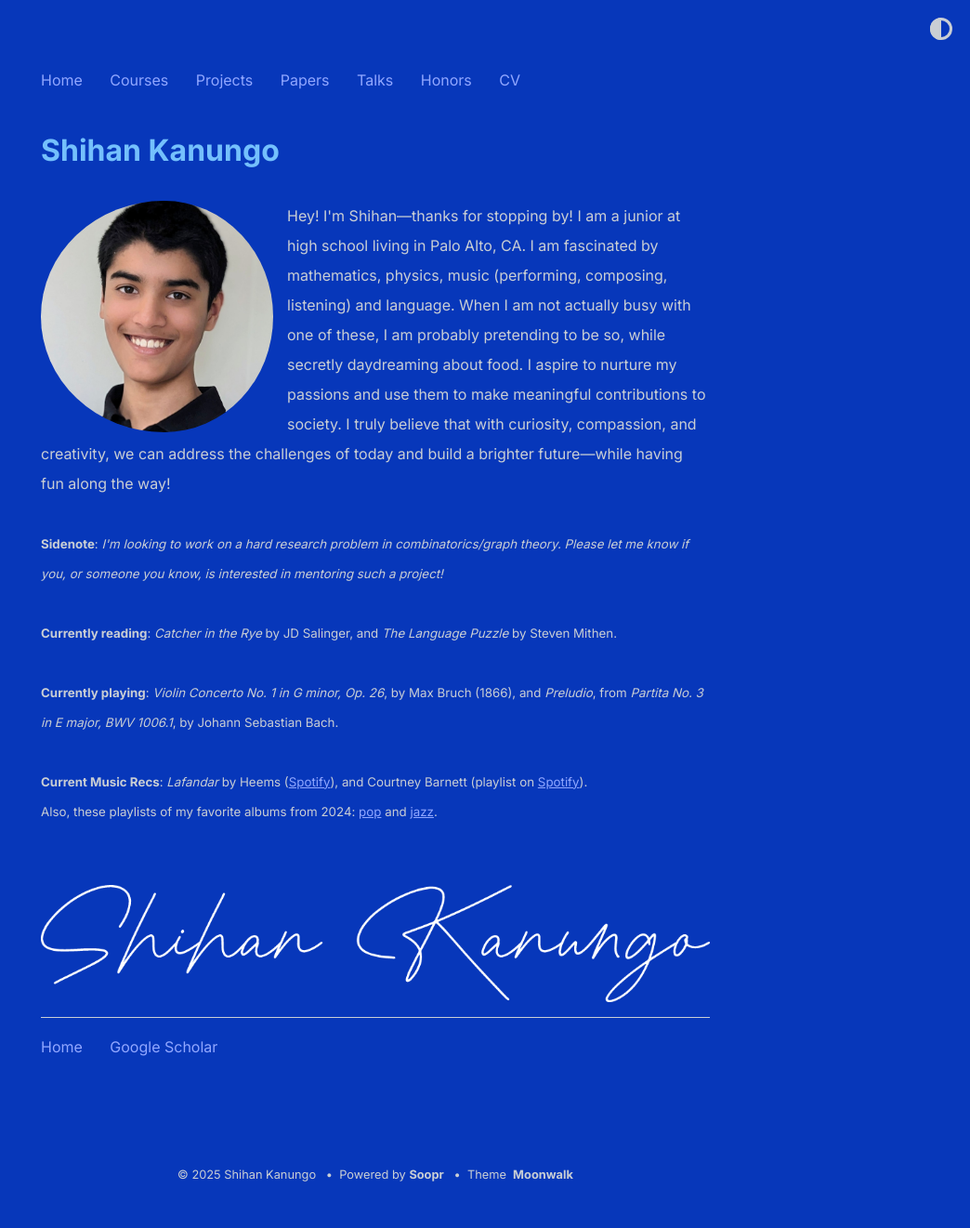
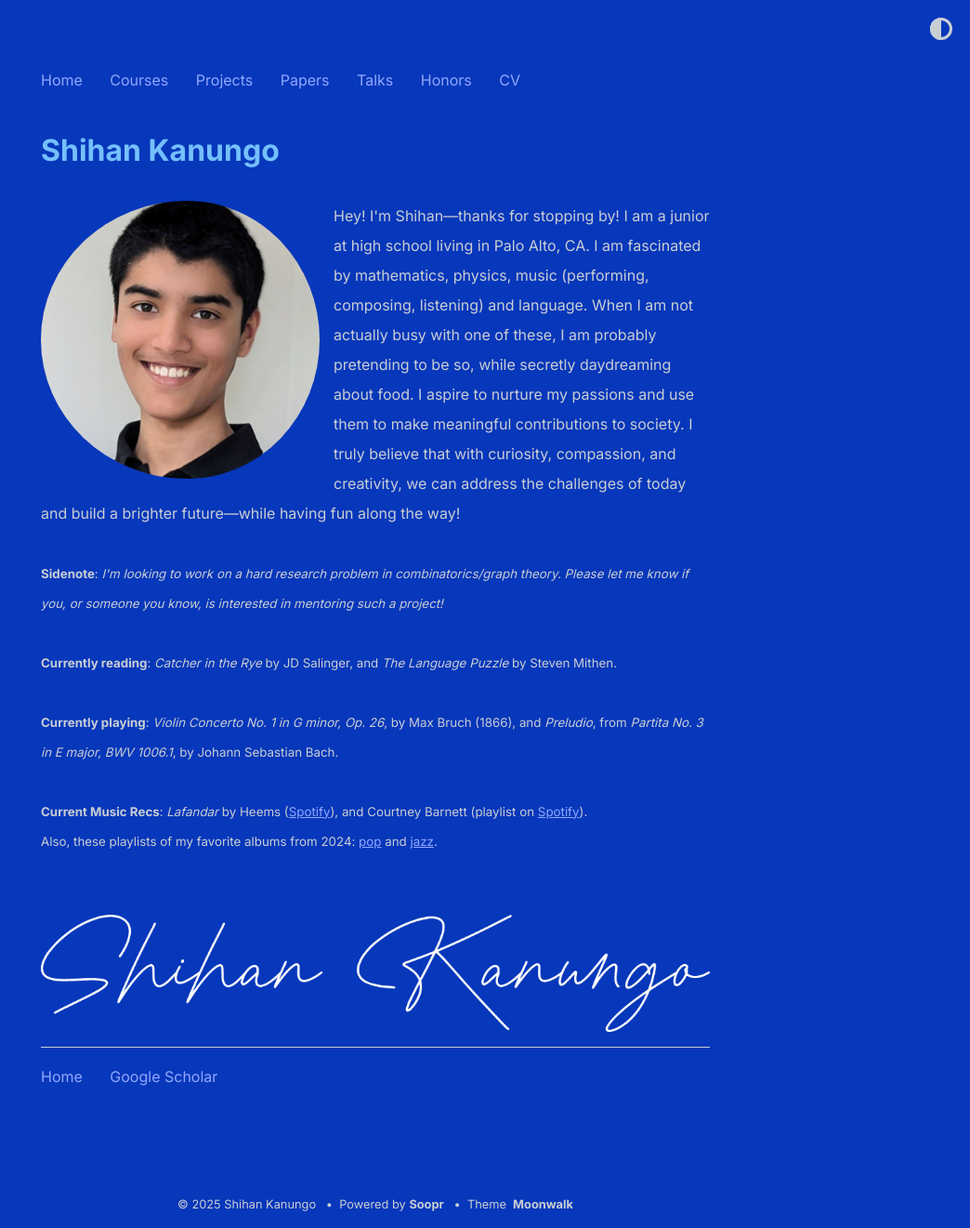
Before and after one commit to shihankanungo/shihankanungo.github.io, a Jekyll site: the page built from index.md, in a window 1280 px wide. Shown: the whole page at 93% size, without its empty margins (236-1280 px from the left). Built offline with Jekyll 4.4.1, drawn with Linux system fonts in a browser that asks for light colours; before the commit the page ends 1289 px from its top, so only the background shows below that.

Commit message:
Update _config.yml

```diff
--- a/_config.yml
+++ b/_config.yml
@@ -2,7 +2,7 @@
 author: Shihan Kanungo
 url: https://www.shihankanungo.github.io/shihanmoonwalk/ # root address of the site
 description: > # description of the site (multiple lines allowed)
-  <img src="photo.png" alt="Avatar" style="width:250px; border-radius:50%; float:left; padding-right:15px">
+  <img src="photo.png" alt="Avatar" style="width:300px; border-radius:50%; float:left; padding-right:15px">
   Hey! I'm Shihan&mdash;thanks for stopping by! I am a junior at high school living in Palo Alto, CA. I am fascinated by mathematics, physics, music (performing, composing, listening) and language. When I am not actually busy with one of these, I am probably pretending to be so, while secretly daydreaming about food. I aspire to nurture my passions and use them to make meaningful contributions to society. I truly believe that with curiosity, compassion, and creativity, we can address the challenges of today and build a brighter future&mdash;while having fun along the way!
           <br /><br />
 
```
